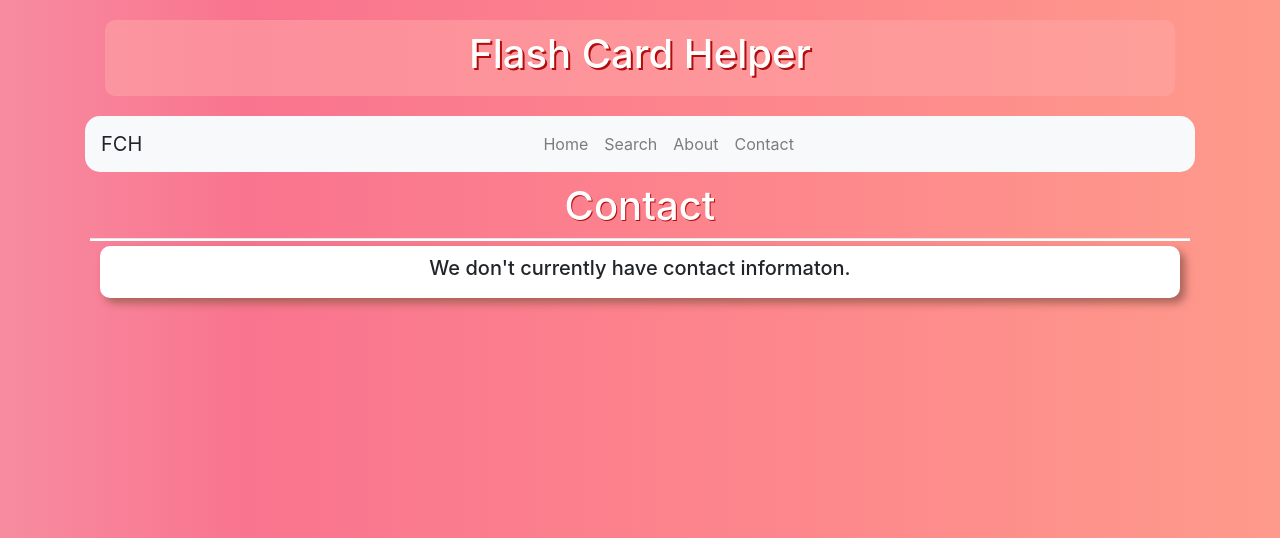
After one commit to 1HectorAC/FlashCardHelper, a Flask app: page /contact/ in a window 1280 px wide. The commit adds this page. Shown: the top 538 px of the page. Run offline with Flask 2, Linux system fonts and the light colour scheme; some libraries are stand-ins or nearby versions.

Commit message:
Added contact.html, also its reference in app.py, and its link in base.html.

```diff
--- a/app.py
+++ b/app.py
@@ -79,3 +79,7 @@ def editUser():
 @app.route('/about/', methods=['GET'])
 def about():
     return render_template('about.html')
+
+@app.route('/contact/', methods=['GET'])
+def contact():
+    return render_template('contact.html')
--- a/templates/base.html
+++ b/templates/base.html
@@ -35,7 +35,7 @@
               <a class="nav-link" href="/about/" >About</a>
             </li>
             <li class="nav-item">
-              <a class="nav-link disabled" href="/" >Contact</a>
+              <a class="nav-link" href="/contact/" >Contact</a>
             </li>
             {% if session['logged_in'] %}
             <li class="nav-item">
--- /dev/null
+++ b/templates/contact.html
@@ -0,0 +1,16 @@
+{% extends "base.html" %}
+{% block content %}
+
+
+<h1 class="whiteTitleText text-center">Contact</h1>
+
+<hr class="whiteLine" style="height:2px">
+
+<div class="container">
+    <div class="whitePanel text-center">
+        <h5>We don't currently have contact informaton.</h5>
+
+    </div>
+</div>
+
+{% endblock %}
```
